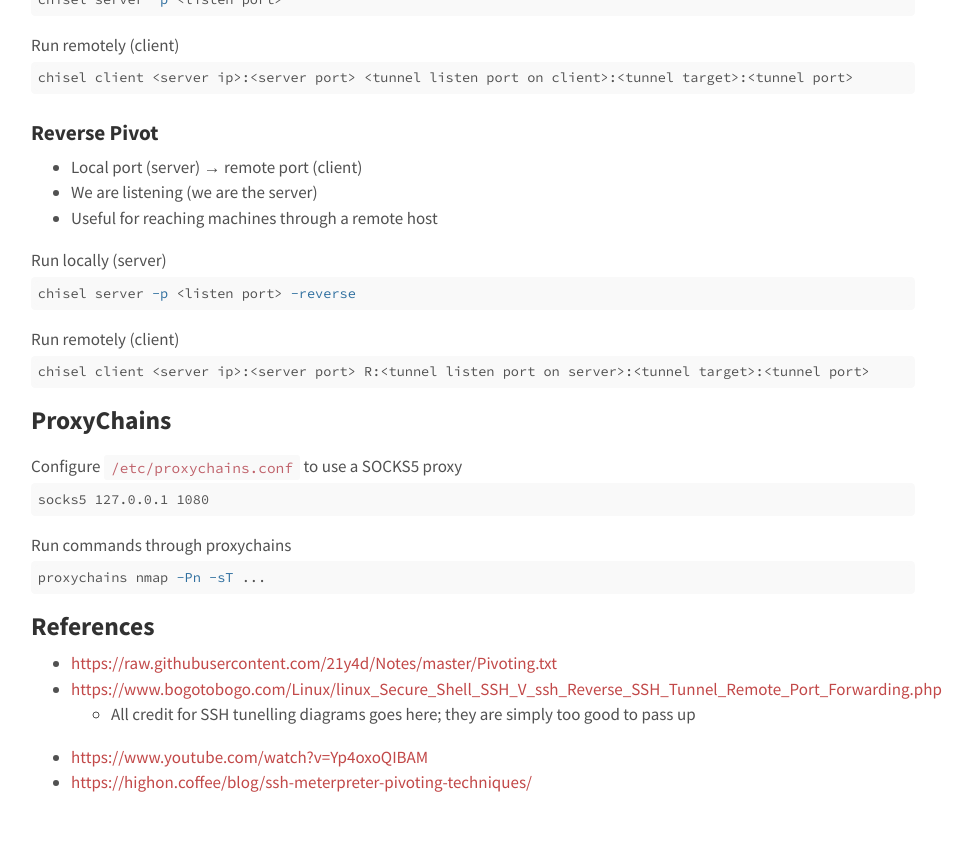
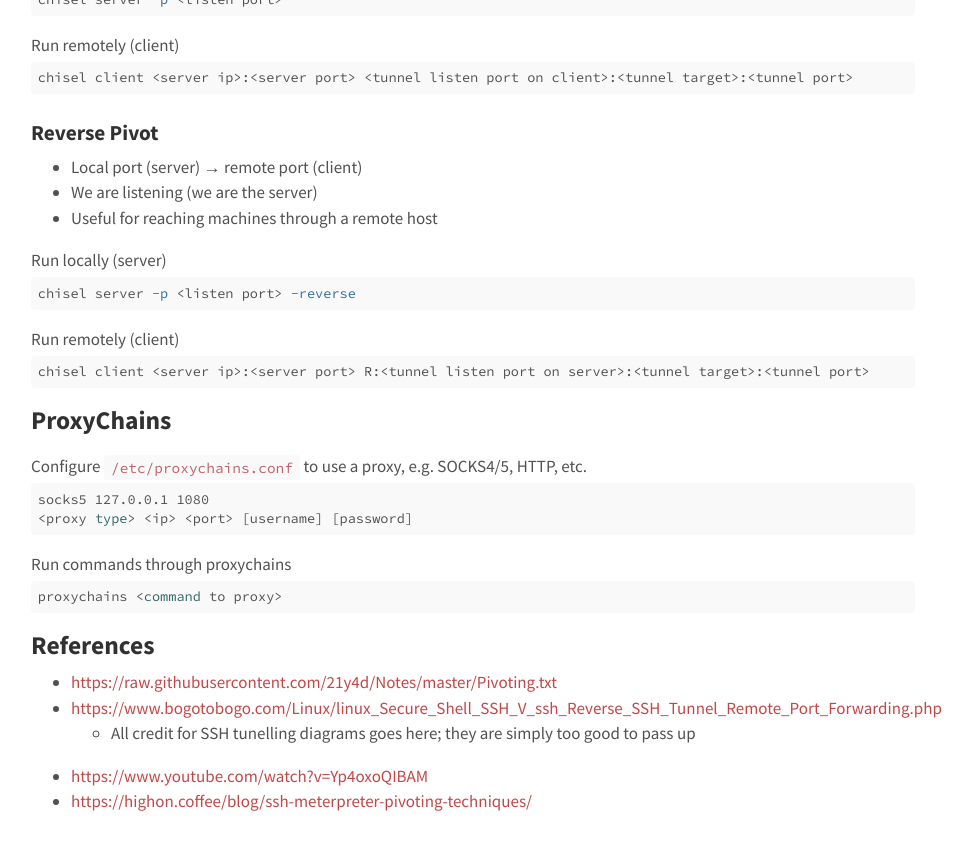
Before and after one commit to agrzeslak/cheatsheet, a Jekyll site: the page built from _topics/pivoting.md, in a window 1280 px wide and 900 px high, scrolled down 2915 px. Shown: the top 850 px of the window, without its empty margins (167-1140 px from the left). Built offline with Jekyll 4.4.1, drawn with Linux system fonts in a browser that asks for light colours.

Commit message:
clarified proxychains

````diff
--- a/_topics/pivoting.md
+++ b/_topics/pivoting.md
@@ -137,13 +137,14 @@ chisel client <server ip>:<server port> R:<tunnel listen port on server>:<tunnel
 ```
 
 ## ProxyChains
-Configure `/etc/proxychains.conf` to use a SOCKS5 proxy
+Configure `/etc/proxychains.conf` to use a proxy, e.g. SOCKS4/5, HTTP, etc.
 ```shell
 socks5 127.0.0.1 1080
+<proxy type> <ip> <port> [username] [password]
 ```
 Run commands through proxychains
 ```shell
-proxychains nmap -Pn -sT ...
+proxychains <command to proxy>
 ```
 
 ## References
````
